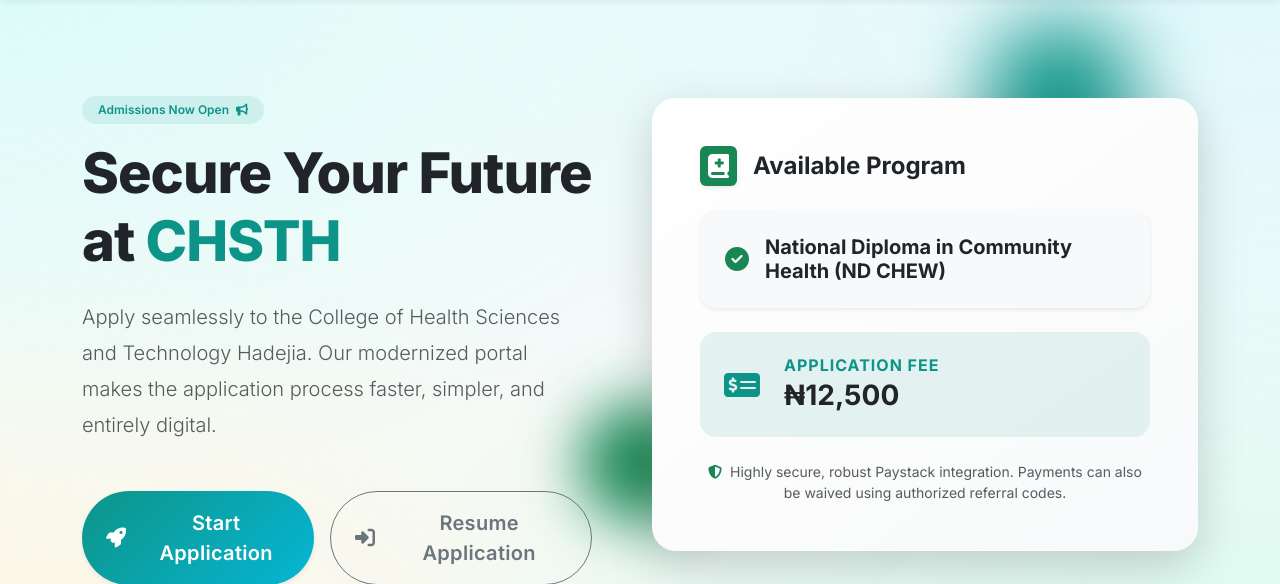
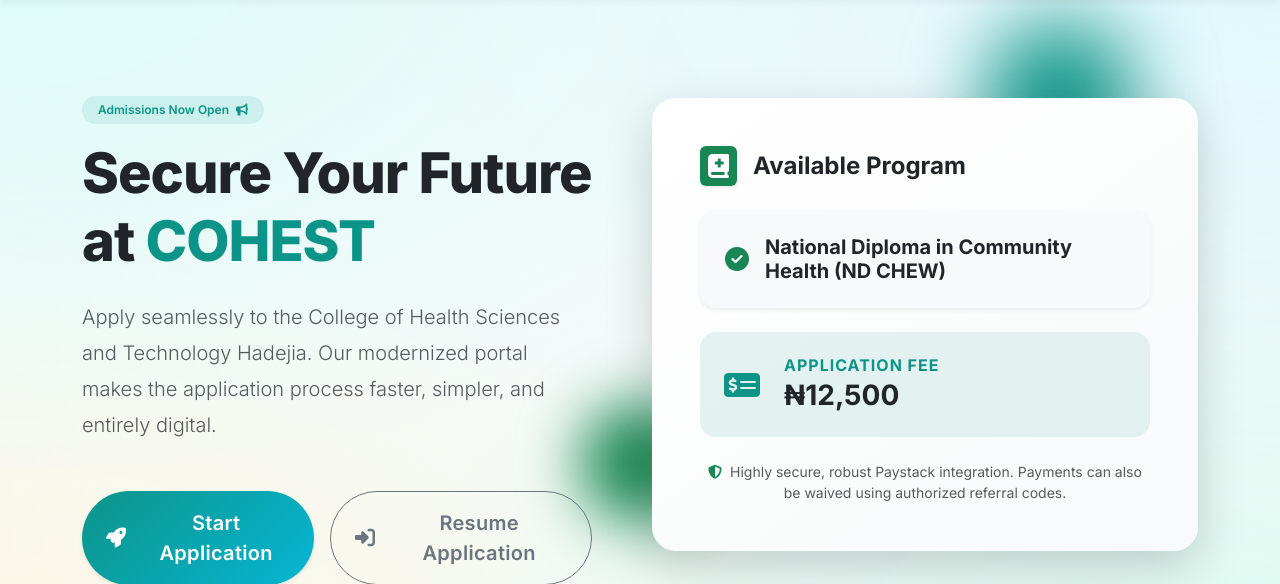
Before and after one commit to Yusuf-Babagana/chst-portal, a Django app: page / in a window 1280 px wide. Shown: the part 81-665 px from the top of the page. Run offline with Django 4.2, Linux system fonts and the light colour scheme; data comes from the database, SQL or seed files in the repository.

Commit message:
Change homepage headline to COHEST
Co-Authored-By: Claude Sonnet 5 <noreply@anthropic.com>

```diff
--- a/templates/portal/home.html
+++ b/templates/portal/home.html
@@ -10,7 +10,7 @@
             Admissions Now Open <i class="fas fa-bullhorn ms-1"></i>
         </span>
         <h1 class="display-4 fw-extrabold text-dark mb-4" style="font-weight: 800; letter-spacing: -1px;">
-            Secure Your Future at <span class="text-primary">CHSTH</span>
+            Secure Your Future at <span class="text-primary">COHEST</span>
         </h1>
         <p class="lead text-muted mb-5 pe-lg-4" style="line-height: 1.8;">
             Apply seamlessly to the College of Health Sciences and Technology Hadejia. Our modernized portal makes the application process faster, simpler, and entirely digital.
```
